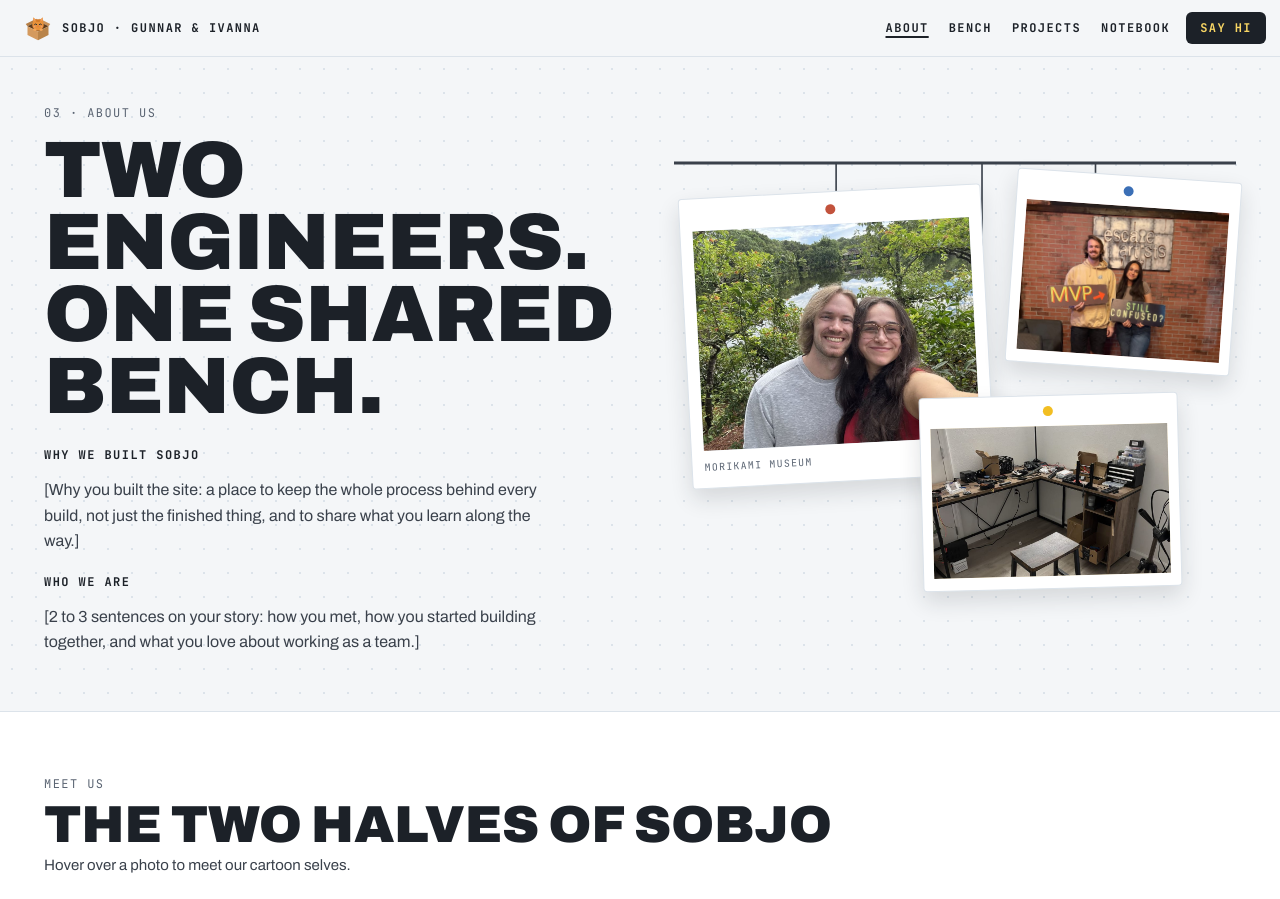
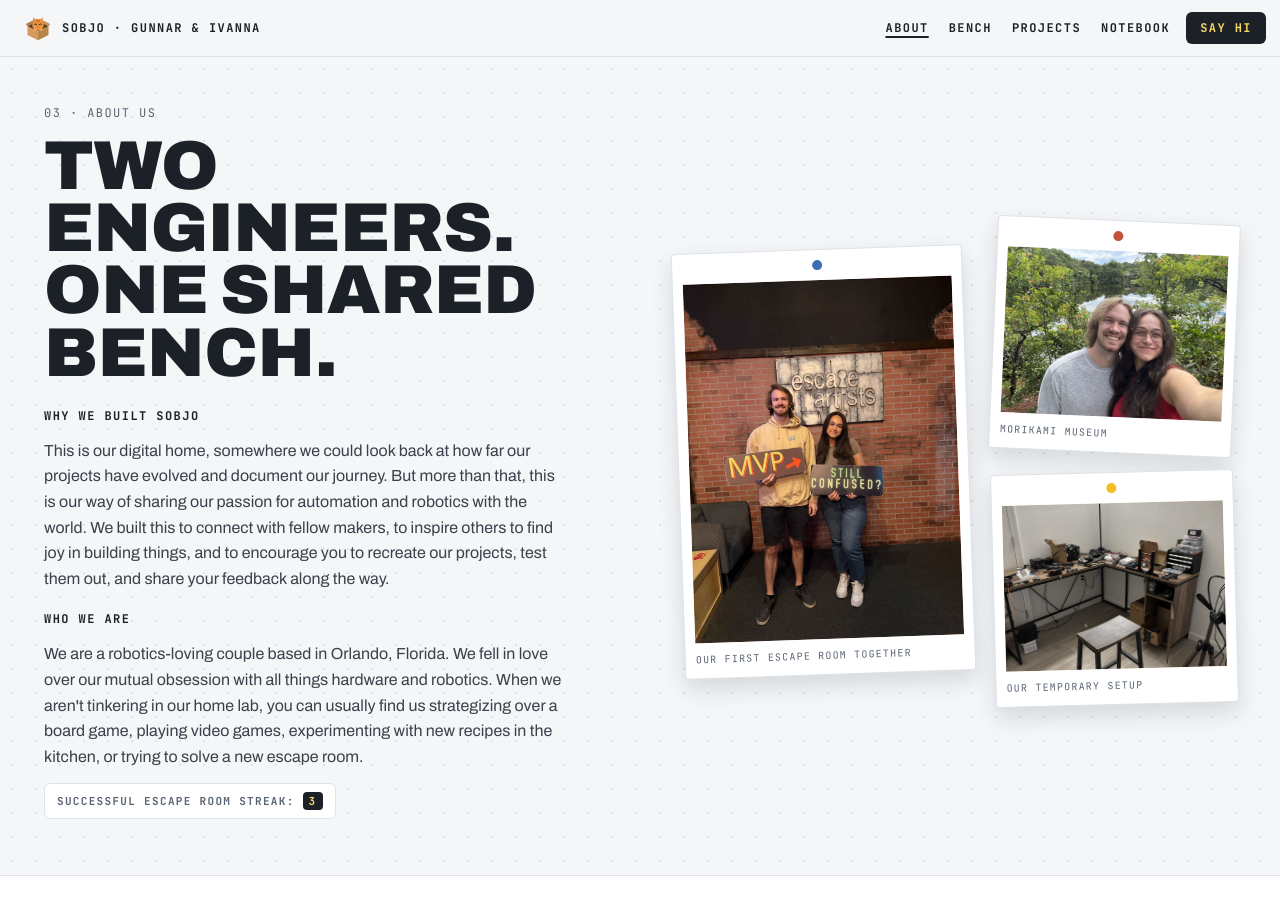
Before and after one commit to sobjo/sobjo.com, a Next.js app: page /about in a window 1280 px wide. Shown: the top 899 px of the page. Built offline with nearby package versions, Linux system fonts and the light colour scheme; no server answers.

Commit message:
about update 6

```diff
--- a/src/app/(site)/about/_components/PersonCard.tsx
+++ b/src/app/(site)/about/_components/PersonCard.tsx
@@ -1,7 +1,7 @@
 import type { Person } from '@/content/about'
 import { BuilderPill } from '@/shared/ui/BuilderPill'
 
-import { PhotoSwap } from './PhotoSwap'
+import { PersonPhoto } from './PersonPhoto'
 
 /** One of the two "Meet us" cards: photo, name, background and links. The top border is the person's color. */
 export function PersonCard({ person }: { person: Person }) {
@@ -9,7 +9,7 @@ export function PersonCard({ person }: { person: Person }) {
 
   return (
     <article className={`card flex flex-wrap gap-6 border-t-[6px]! p-6 ${accentBorder}`}>
-      <PhotoSwap person={person} />
+      <PersonPhoto person={person} />
       <div className="flex min-w-0 flex-[1_1_220px] flex-col gap-3">
         <span className="mono self-start text-[11px]">
           <BuilderPill builder={person.id} />
--- /dev/null
+++ b/src/app/(site)/about/_components/PersonPhoto.tsx
@@ -0,0 +1,23 @@
+import Image from 'next/image'
+
+import type { Person } from '@/content/about'
+
+/** The person's photo on their "Meet us" card. */
+export function PersonPhoto({ person }: { person: Person }) {
+  return (
+    <div className="relative flex h-[220px] w-[180px] flex-none items-center justify-center overflow-hidden rounded-md bg-line">
+      {person.photo ? (
+        <Image
+          src={person.photo}
+          alt={person.photoAlt}
+          fill
+          sizes="180px"
+          className="object-cover"
+          style={{ objectPosition: person.photoPosition }}
+        />
+      ) : (
+        <span className="mono text-[11px] text-muted">[{person.firstName} photo]</span>
+      )}
+    </div>
+  )
+}
--- a/src/app/(site)/about/_components/PinnedPhotos.tsx
+++ b/src/app/(site)/about/_components/PinnedPhotos.tsx
@@ -3,49 +3,39 @@ import Image from 'next/image'
 import { about } from '@/content/about'
 
 /**
- * How each of the three photo frames hangs: its pin color, position and tilt, the color behind
- * the photo while it loads, and its height. They pair up, in order, with `about.photos`.
+ * How each photo frame sits: its pin color, its place in the grid, its shape and tilt, and the
+ * color behind the photo while it loads. They pair up, in order, with `about.photos`.
+ * The escape room photo is the big full-body one on the left; the other two stack beside it.
  */
 const FRAMES = [
-  {
-    pin: 'bg-ivanna',
-    box: 'left-[2%] top-[46px] w-[54%] -rotate-3 p-3 pb-3.5',
-    tint: 'bg-line',
-    height: 'h-[220px]',
-  },
-  { pin: 'bg-gunnar', box: 'right-0 top-[30px] w-[40%] rotate-[4deg] p-2.5 pb-3', tint: 'bg-blush', height: 'h-[150px]' },
-  {
-    pin: 'bg-sun',
-    box: 'right-[10%] top-[250px] w-[46%] -rotate-[1.5deg] p-2.5 pb-3',
-    tint: 'bg-sand',
-    height: 'h-[150px]',
-  },
+  { pin: 'bg-ivanna', cell: 'col-start-2 row-start-1 rotate-[2.5deg]', aspect: 'aspect-[4/3]', tint: 'bg-line' },
+  { pin: 'bg-gunnar', cell: 'col-start-1 row-span-2 row-start-1 -rotate-2', aspect: 'aspect-[3/4]', tint: 'bg-blush' },
+  { pin: 'bg-sun', cell: 'col-start-2 row-start-2 -rotate-[1.5deg]', aspect: 'aspect-[4/3]', tint: 'bg-sand' },
 ]
 
-/** Three photos pinned to a wire, in the About hero. */
+/** Three pinned photos beside the About intro: one big full-body shot and two smaller ones. */
 export function PinnedPhotos() {
   return (
-    <div role="group" aria-label="Photos of us" className="relative h-[470px] min-w-0 flex-[1_1_420px]">
-      {/* The wire, and the strings each photo hangs from. */}
-      <svg viewBox="0 0 520 470" aria-hidden="true" preserveAspectRatio="none" className="absolute inset-0 h-full w-full">
-        <path d="M0 18H520" stroke="#3A414B" strokeWidth="3" />
-        <path d="M150 18L150 46M390 18L390 30M285 18L285 250" stroke="#3A414B" strokeWidth="1.5" />
-      </svg>
+    <div
+      role="group"
+      aria-label="Photos of us"
+      className="mx-auto grid w-full max-w-[560px] min-w-0 grid-cols-[1.2fr_1fr] items-center gap-x-3 gap-y-4 py-2 sm:gap-x-6 sm:gap-y-5 lg:max-w-none lg:py-4"
+    >
       {FRAMES.map((frame, i) => {
         const photo = about.photos[i]
         return (
           <figure
             key={i}
-            className={`absolute m-0 rounded border-[1.5px] border-line bg-white shadow-[0_10px_22px_rgba(28,33,40,0.14)] ${frame.box}`}
+            className={`m-0 rounded border-[1.5px] border-line bg-white p-2.5 pb-3 shadow-[0_10px_22px_rgba(28,33,40,0.14)] ${frame.cell}`}
           >
             <span className={`mx-auto mb-2.5 block h-2.5 w-2.5 rounded-full ${frame.pin}`} />
-            <div className={`relative flex items-center justify-center overflow-hidden ${frame.height} ${frame.tint}`}>
+            <div className={`relative flex items-center justify-center overflow-hidden ${frame.aspect} ${frame.tint}`}>
               {photo.src ? (
                 <Image
                   src={photo.src}
                   alt={photo.alt}
                   fill
-                  sizes="(max-width: 600px) 55vw, 300px"
+                  sizes="(max-width: 640px) 55vw, 340px"
                   className="object-cover"
                   style={{ objectPosition: photo.position }}
                 />
--- a/src/app/(site)/about/page.tsx
+++ b/src/app/(site)/about/page.tsx
@@ -16,18 +16,22 @@ export default function AboutPage() {
   return (
     <>
       <section className="dots border-b-[1.5px] border-line">
-        <Wrap className="flex flex-wrap items-center gap-12 pt-12 pb-14">
-          <div className="flex min-w-0 flex-[1_1_440px] flex-col gap-3.5">
+        <Wrap className="grid items-center gap-10 pt-10 pb-12 md:pt-12 md:pb-14 lg:grid-cols-[1.05fr_1fr] lg:gap-12">
+          <div className="flex min-w-0 flex-col gap-3.5">
             <Eyebrow>03 · About us</Eyebrow>
-            <h1 className="hl m-0 text-[56px] md:text-[80px]">
+            <h1 className="hl m-0 text-[clamp(42px,11.5vw,80px)] lg:text-[clamp(56px,5.4vw,80px)]">
               Two engineers.
               <br />
               One shared bench.
             </h1>
-            <h2 className="mono mt-2.5 mb-0 text-xs font-bold">Why we built SOBJO</h2>
+            <h2 className="mono mt-2.5 mb-0 text-xs font-bold">Why we built Sobjo</h2>
             <p className="m-0 max-w-[520px] text-base leading-[1.6] text-body">{about.why}</p>
             <h2 className="mono mt-1.5 mb-0 text-xs font-bold">Who we are</h2>
             <p className="m-0 max-w-[520px] text-base leading-[1.6] text-body">{about.who}</p>
+            <p className="mono m-0 inline-flex items-center gap-2 self-start rounded-md border-[1.5px] border-line bg-white px-3 py-2 text-[11px] font-bold">
+              <span className="text-muted">Successful escape room streak:</span>
+              <span className="rounded-sm bg-ink px-1.5 py-0.5 text-butter">{about.escapeRoomStreak}</span>
+            </p>
           </div>
           <PinnedPhotos />
         </Wrap>
@@ -36,8 +40,7 @@ export default function AboutPage() {
       <section className="border-b-[1.5px] border-line bg-white">
         <Wrap className="py-16">
           <Eyebrow className="mb-2.5">Meet us</Eyebrow>
-          <h2 className="hl mt-0 mb-2 text-[40px] md:text-[52px]">The two halves of SOBJO</h2>
-          <p className="mt-0 mb-7 text-[15px] text-body">Hover over a photo to meet our cartoon selves.</p>
+          <h2 className="hl mt-0 mb-7 text-[40px] md:text-[52px]">The two halves of SOBJO</h2>
           <div className="grid gap-4 [grid-template-columns:repeat(auto-fit,minmax(min(380px,100%),1fr))]">
             {people.map((person) => (
               <PersonCard key={person.id} person={person} />
--- a/src/content/about.ts
+++ b/src/content/about.ts
@@ -4,9 +4,11 @@
  */
 
 export const about = {
-  why: '[Why you built the site: a place to keep the whole process behind every build, not just the finished thing, and to share what you learn along the way.]',
-  who: '[2 to 3 sentences on your story: how you met, how you started building together, and what you love about working as a team.]',
-  /** Pinned in the About hero: the big one on the left, then top right, then bottom right. */
+  who: "We are a robotics-loving couple based in Orlando, Florida. We fell in love over our mutual obsession with all things hardware and robotics. When we aren't tinkering in our home lab, you can usually find us strategizing over a board game, playing video games, experimenting with new recipes in the kitchen, or trying to solve a new escape room.",
+  why: 'This is our digital home, somewhere we could look back at how far our projects have evolved and document our journey. But more than that, this is our way of sharing our passion for automation and robotics with the world. We built this to connect with fellow makers, to inspire others to find joy in building things, and to encourage you to recreate our projects, test them out, and share your feedback along the way.',
+  /** Escape rooms solved in a row. Shown under "Who we are"; bump it after each win. */
+  escapeRoomStreak: 3,
+  /** Pinned in the About hero: top right, then the big full-body one on the left, then bottom right. */
   photos: [
     {
       src: '/about/garden.jpg' as string | null,
@@ -19,15 +21,15 @@ export const about = {
       src: '/about/escape-room.jpg' as string | null,
       alt: 'Gunnar and Ivanna after an escape room, holding signs that read MVP and Still confused?',
       placeholder: '[Photo 2]',
-      caption: null as string | null,
-      position: '50% 38%',
+      caption: 'Our first escape room together' as string | null,
+      position: '50% 70%',
     },
     {
       src: '/about/bench.jpg' as string | null,
       alt: 'The workbench: an L-shaped desk covered in tools, wires and robot parts',
       placeholder: '[Photo 3 · at the bench]',
-      caption: null as string | null,
-      position: '50% 42%',
+      caption: 'Our temporary setup' as string | null,
+      position: '50% 40%',
     },
   ],
 }
@@ -44,9 +46,6 @@ export interface Person {
   /** Which part of the photo stays in frame when it is cropped to the card. */
   photoPosition: string
   photoAlt: string
-  cartoon: string | null
-  /** Used in "Photo of Gunnar; hover to see his cartoon". */
-  possessive: string
   linkedin: string
   github: string
 }
@@ -62,8 +61,6 @@ export const people: Person[] = [
     photo: '/about/gunnar-centered.jpg',
     photoPosition: '50% 50%',
     photoAlt: 'Gunnar sitting on the floor, holding up the Cubli',
-    cartoon: null,
-    possessive: 'his',
     linkedin: '#linkedin',
     github: '#github',
   },
@@ -77,8 +74,6 @@ export const people: Person[] = [
     photo: '/about/ivanna.jpg',
     photoPosition: '56% 35%',
     photoAlt: 'Ivanna in a green knit bucket hat and green cardigan, smiling',
-    cartoon: null,
-    possessive: 'her',
     linkedin: '#linkedin',
     github: '#github',
   },
```
Also changed, not shown: src/app/(site)/about/_components/PhotoSwap.tsx (deleted, +0 -42 lines).
